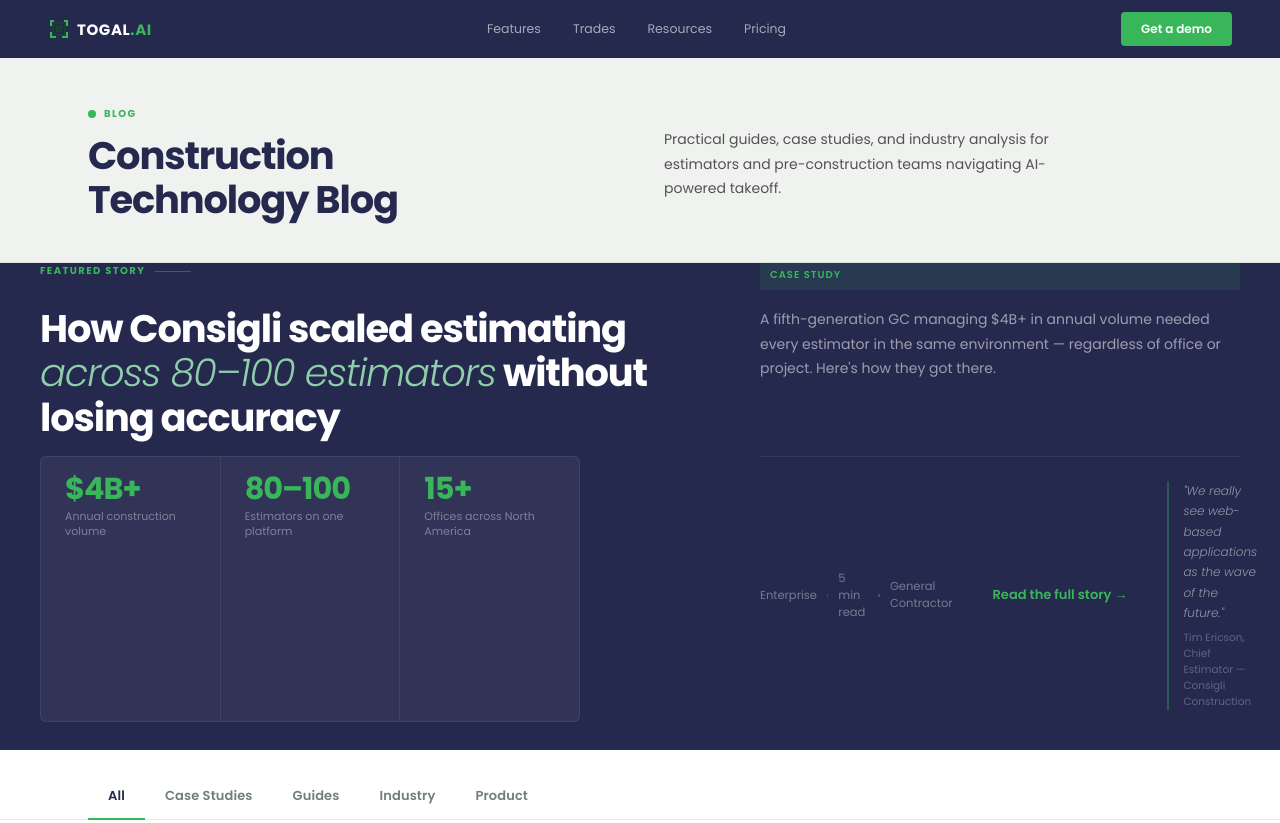
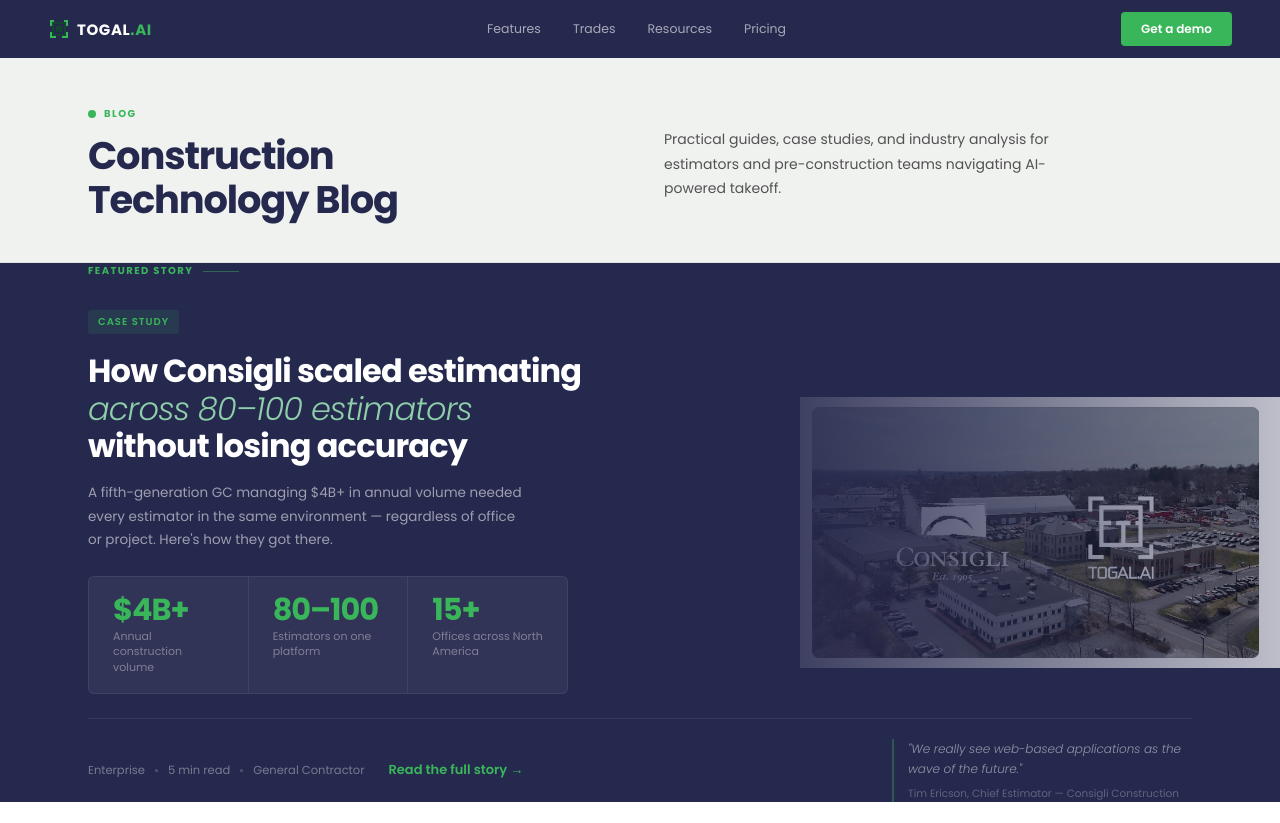
Before and after one commit to charles-from-togal/togal-blog-redesign, a plain HTML site: page index.html in a window 1280 px wide. Shown: the top 823 px of the page. Drawn offline with Linux system fonts and the light colour scheme.

Commit message:
Add files via upload

```diff
--- a/index.html
+++ b/index.html
@@ -96,37 +96,30 @@
 /* ── FEATURED HERO ── */
 .featured-wrap {
   background: #26294e;
-  padding: 0;
-  overflow: hidden;
+  background-image: url('consigli-hero.jpg');
+  background-size: 480px auto;
+  background-repeat: no-repeat;
+  background-position: right center;
+  position: relative;
+}
+.featured-wrap::before {
+  content: '';
+  position: absolute;
+  inset: 0;
+  background: linear-gradient(to right, #26294e 55%, rgba(38,41,78,0.7) 75%, rgba(38,41,78,0.3) 100%);
+  pointer-events: none;
 }
 .featured-wrap-inner {
   max-width: 1200px;
   margin: 0 auto;
-  display: grid;
-  grid-template-columns: 1fr 480px;
-  gap: 0;
-  min-height: 480px;
+  padding: 0 3rem;
+  position: relative;
+  z-index: 1;
 }
 .featured-content {
-  padding: 3rem 3rem 0 3rem;
+  max-width: 600px;
 }
-.featured-image {
-  position: relative;
-  overflow: hidden;
-}
-.featured-image img {
-  width: 100%;
-  height: 100%;
-  object-fit: cover;
-  object-position: center 30%;
-  display: block;
-}
-.featured-image::after {
-  content: '';
-  position: absolute;
-  inset: 0;
-  background: linear-gradient(to right, #26294e 0%, transparent 25%);
-}
+.featured-image { display: none; }
 
 .feat-eyebrow {
   font-size: 10px;
@@ -159,27 +152,27 @@
   margin-bottom: 1.1rem;
 }
 .feat-title {
-  font-size: 2.4rem;
+  font-size: 2rem;
   font-weight: 700;
-  line-height: 1.15;
+  line-height: 1.18;
   color: #fff;
-  letter-spacing: -0.03em;
+  letter-spacing: -0.025em;
   margin-bottom: 1rem;
-  max-width: 680px;
+  max-width: 500px;
 }
 .feat-title em { font-weight: 300; font-style: italic; color: #8ecfaa; }
 .feat-desc {
-  font-size: 14px;
+  font-size: 13.5px;
   line-height: 1.75;
   color: rgba(255,255,255,0.55);
-  max-width: 520px;
-  margin-bottom: 1.75rem;
+  max-width: 440px;
+  margin-bottom: 1.5rem;
 }
 .feat-stats {
   display: flex;
   gap: 0;
-  margin-bottom: 1.75rem;
-  max-width: 540px;
+  margin-bottom: 1.5rem;
+  max-width: 480px;
 }
 .feat-stat {
   flex: 1;
@@ -206,9 +199,11 @@
 .feat-bottom {
   display: flex;
   align-items: center;
-  gap: 2.5rem;
-  padding: 1.5rem 0 2.5rem;
+  gap: 1.5rem;
+  padding: 1.25rem 0 0;
   border-top: 1px solid rgba(255,255,255,0.07);
+  margin-top: 1.25rem;
+  flex-wrap: wrap;
 }
 .feat-meta {
   display: flex;
```
